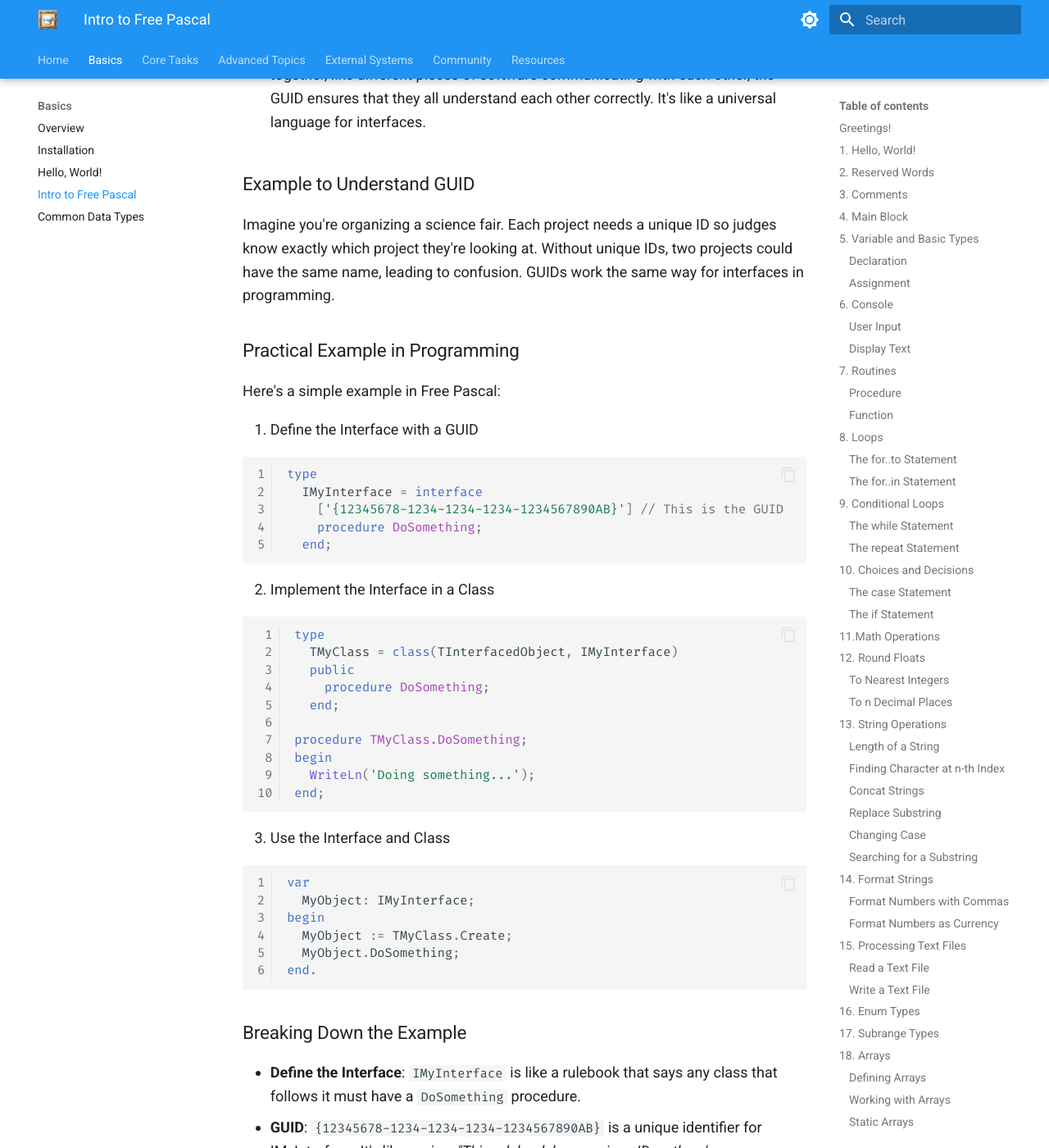
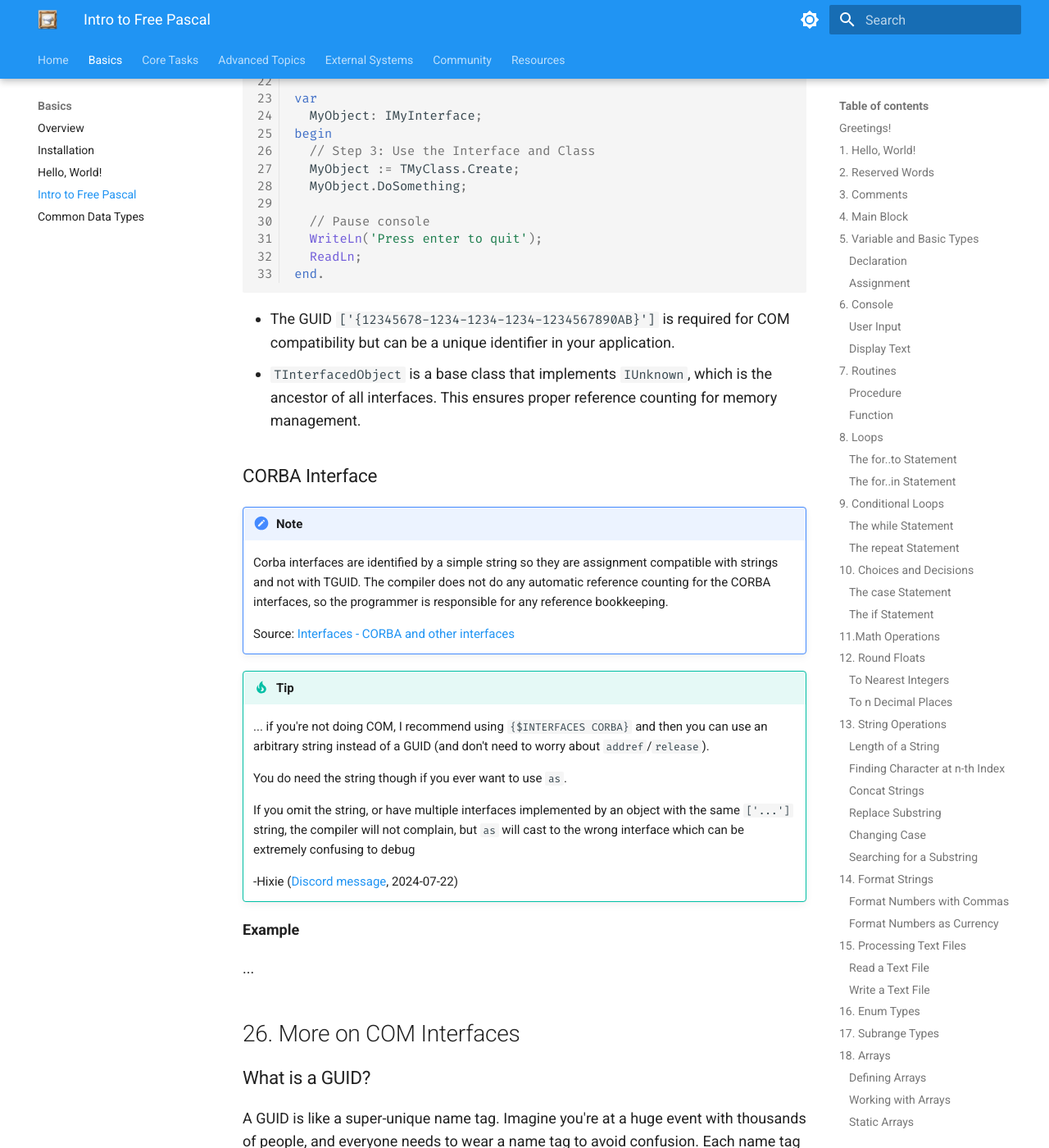
Before and after one commit to ikelaiah/free-pascal-cookbook, an MkDocs documentation site: the page built from docs/docs/basics/basics-fpc.md, in a window 1280 px wide and 1400 px high, scrolled down 58976 px. Shown: the whole window at 82% size. Built offline with MkDocs 1.6.1 and Material for MkDocs 9.7.7, drawn with Linux system fonts in a browser that asks for light colours; some of the changed text lies outside the part shown.

Commit message:
Update - Better explanation for COM Interfaces.

````diff
--- a/docs/assets/extra.css
+++ b/docs/assets/extra.css
@@ -3,6 +3,6 @@
     font-size: 18px;
 }
 
-.admonition.tip > p {
+.admonition > p {
     font-size: .75rem ;
 }
--- a/docs/docs/basics/basics-fpc.md
+++ b/docs/docs/basics/basics-fpc.md
@@ -2519,20 +2519,42 @@
 
 ## 25. Interfaces
 
-Refer to the official doc [Interfaces](https://www.freepascal.org/docs-html/ref/refch7.html#x96-1200007) for more info.
+Think of an interface as a plan that outlines what actions a class should perform, without specifying how to do them. In Free Pascal, interfaces serve as an alternative to multiple inheritance, which is used in languages like C++.
 
 - Interfaces can only be used in `delphi` or `objfpc` modes.
 - All parts of an `interface` are always `public`, so you can't hide them.
 - Properties can only have methods to get or set their values.
 - You can't create interfaces directly. Instead, you need a `class` that uses the `interface`.
+- It is not possible for a class to implement only part of the interface: it is all or nothing.
 - You can only use calling convention modifiers in methods within an interface. You can't use special modifiers like `virtual`, `abstract`, `dynamic`, or `override` in an `interface`.
 
+!!! Info
+    Refer to the official doc [Interfaces](https://www.freepascal.org/docs-html/ref/refch7.html#x96-1200007) for more info.
+
 **Syntax**
 
-1. Define the Interface: Use the `interface` keyword to define an interface, specifying the methods (and properties, if any) that any implementing class must provide.
-
-2. Implement the Interface in a Class: Use the `class` keyword to define a class that implements the interface. The class **must provide concrete implementations** for all the methods and properties declared in the interface.
-
+1. Use the `interface` keyword to define an interface, specifying the methods (and properties, if any) that any implementing class must provide.
+
+2. Use the `class` keyword to define a class that implements the interface. The class **must provide concrete implementations** for all the methods and properties declared in the interface.
+
+### COM Interface
+
+!!! Note
+    All COM interfaces use reference counting. This means that whenever an interface is assigned to a variable, its reference count is updated. Whenever the variable goes out of scope, the reference count is automatically decreased.
+
+    When the reference count reaches zero, usually the instance of the class that implements the interface, is freed.
+
+    Source: [Interfaces - Reference counting](https://www.freepascal.org/docs-html/current/ref/refse51.html#x104-1280007.8)
+
+!!! Note
+    ... COM interfaces are by default reference counted, because they descend from `IUnknown`.
+
+    Source: [Interfaces - CORBA and other interfaces](https://www.freepascal.org/docs-html/ref/refse50.html)
+
+!!! Note
+    Especially on Windows systems, the GUID of an interface can and **must be used** when using COM.
+
+    Source: [Interfaces - Definition](https://www.freepascal.org/docs-html/ref/refse44.html#x97-1210007.1)
 
 **Example**
 
@@ -2605,13 +2627,40 @@
   // Step 3: Use the Interface and Class
   MyObject := TMyClass.Create;
   MyObject.DoSomething;
-end.
+
+  // Pause console
+  WriteLn('Press enter to quit');
+  ReadLn;
+end.
+
 ```
 
 - The GUID `['{12345678-1234-1234-1234-1234567890AB}']` is required for COM compatibility but can be a unique identifier in your application.
 - `TInterfacedObject` is a base class that implements `IUnknown`, which is the ancestor of all interfaces. This ensures proper reference counting for memory management.
 
-## 26. More on Interfaces
+
+### CORBA Interface
+
+!!! Note
+    Corba interfaces are identified by a simple string so they are assignment compatible with strings and not with TGUID. The compiler does not do any automatic reference counting for the CORBA interfaces, so the programmer is responsible for any reference bookkeeping.
+
+    Source: [Interfaces - CORBA and other interfaces](https://www.freepascal.org/docs-html/ref/refse50.html)
+
+!!! Tip
+    ... if you're not doing COM, I recommend using `{$INTERFACES CORBA}` and then you can use an arbitrary string instead of a GUID (and don't need to worry about `addref`/`release`).
+
+    You do need the string though if you ever want to use `as`.
+
+    If you omit the string, or have multiple interfaces implemented by an object with the same `['...']` string, the compiler will not complain, but `as` will cast to the wrong interface which can be extremely confusing to debug
+
+    -Hixie ([Discord message](https://discord.com/channels/570025060312547359/570025355717509147/1264787898348077088), 2024-07-22)
+
+
+**Example**
+
+...
+
+## 26. More on COM Interfaces
 
 ### What is a GUID?
 
@@ -2686,7 +2735,7 @@
 - Think of a GUID as a unique fingerprint for an interface, ensuring it’s always identified correctly and uniquely in a program.
 
 
-## 27. Even More on Interfaces
+## 27. Even More on COM Interfaces
 
 
 ### What is a Function?
````
Also changed, not shown: other parts of docs/docs/basics/basics-fpc.md (+1 -1 lines).
